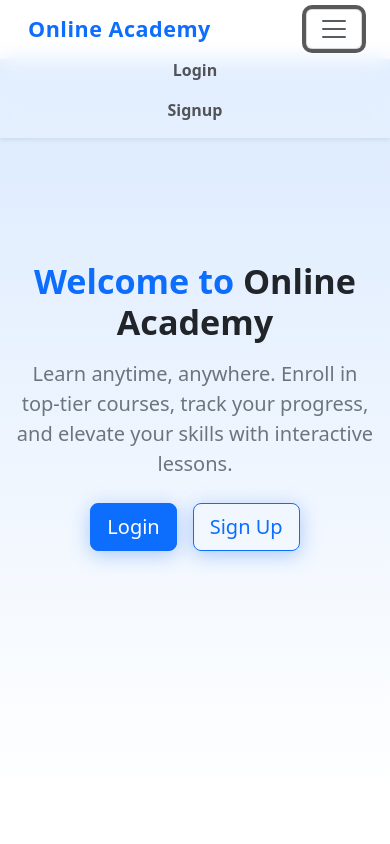
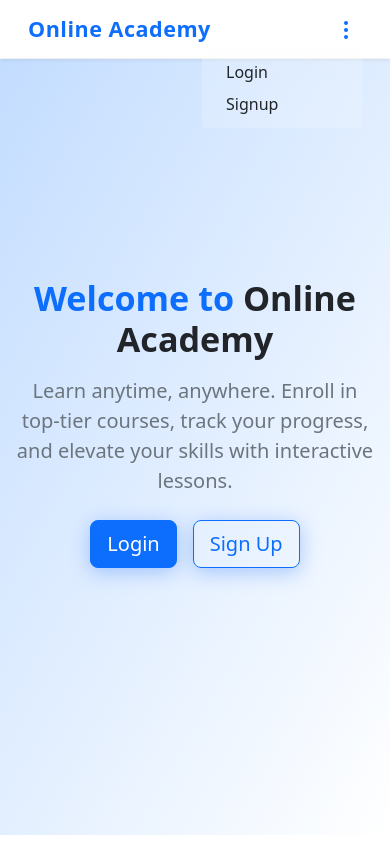
Before and after one commit to MuhammadFD-hub/online-academy, a React (Vite) app in the folder frontend/: page / in a window 390 px wide. Both pictures are taken after a click on the button 334 px from the left and 29 px from the top of the page. Built offline with nearby package versions, Linux system fonts and the light colour scheme.

Commit message:
🖼️ changed header: all links remain in dropdown
- using **state** to manage dropdown visibility
- using **button** to toggle dropdown
-  replaced `☰` hamburger icon with `⋮` kebab icon
- 🧹 added styles for dropdown menu and items

```diff
--- a/frontend/src/components/Header/Header.jsx
+++ b/frontend/src/components/Header/Header.jsx
@@ -1,14 +1,16 @@
 import { Link } from "react-router-dom";
-import { Navbar, Container, Nav, NavDropdown, Image } from "react-bootstrap";
+import { Navbar, Container, Image, Dropdown } from "react-bootstrap";
+import { motion } from "framer-motion";
+import { FiMoreVertical } from "react-icons/fi";
+import styles from "./Header.module.css";
 import useAuth from "../../hooks/useAuth";
-import { motion } from "framer-motion";
-import styles from "./Header.module.css";
+import { useState } from "react";
 
 export default function Header() {
   const { user, logout } = useAuth();
+  const [showMenu, setShowMenu] = useState(false);
 
   return (
-    <>
     <motion.div
       initial={{ opacity: 0, y: -20 }}
       animate={{ opacity: 1, y: 0 }}
@@ -26,20 +28,18 @@ export default function Header() {
           >
             Online Academy
           </Navbar.Brand>
-            <Navbar.Toggle
-              aria-controls="main-navbar"
-              className={`${styles.fluid}`}
-            />
-            <Navbar.Collapse id="main-navbar" className={`${styles.fluid}`}>
-              <Nav className="me-auto">{/* Future links */}</Nav>
 
-              <Nav className="align-items-center">
-                {user ? (
-                  <NavDropdown
+          <Dropdown
             align="end"
-                    id="user-dropdown"
-                    title={
-                      <span className="d-flex align-items-center">
+            className="ms-auto"
+            show={showMenu}
+            onToggle={setShowMenu}
+          >
+            <button
+              className={`btn btn-link px-1 py-1 border-0 ${styles.menuButton}`}
+              onClick={() => setShowMenu(!showMenu)}
+            >
+              {user && (
                 <Image
                   src={user.profilePic || "/default-avatar.png"}
                   roundedCircle
@@ -48,37 +48,73 @@ export default function Header() {
                   className="me-2 border border-secondary-subtle shadow-sm"
                   alt="Profile"
                 />
-                        <span className="fw-semibold">
+              )}
+              <FiMoreVertical size={24} />
+            </button>
+
+            {showMenu && (
+              <Dropdown.Menu className={`border-0 p-2 ${styles.dropdownMenu}`}>
+                <motion.div
+                  initial={{ opacity: 0, y: -10 }}
+                  animate={{ opacity: 1, y: 0 }}
+                  transition={{ duration: 0.2 }}
+                >
+                  {user ? (
+                    <>
+                      <div
+                        className={`px-3 py-1 fw-semibold ${styles.dropdownTitle}`}
+                      >
                         {user.name || "User"}
-                        </span>
-                      </span>
-                    }
+                      </div>
+                      <Dropdown.Divider />
+                      <Dropdown.Item
+                        as={Link}
+                        to="/profile"
+                        className={`${styles.dropdownItem}`}
                       >
-                    <NavDropdown.Item onClick={logout}>Logout</NavDropdown.Item>
-                  </NavDropdown>
+                        Profile
+                      </Dropdown.Item>
+                      {/* <Dropdown.Item
+                          as={Link}
+                          to="/settings"
+                          className={`${styles.dropdownItem}`}
+                        >
+                          Settings
+                        </Dropdown.Item> */}
+                      <Dropdown.Divider />
+                      <Dropdown.Item
+                        as={Link}
+                        to="/login"
+                        onClick={logout}
+                        className={`${styles.dropdownItem}`}
+                      >
+                        Logout
+                      </Dropdown.Item>
+                    </>
                   ) : (
                     <>
-                    <Nav.Link
+                      <Dropdown.Item
                         as={Link}
                         to="/login"
-                      className="fw-semibold hover-underline"
+                        className={`${styles.dropdownItem}`}
                       >
                         Login
-                    </Nav.Link>
-                    <Nav.Link
+                      </Dropdown.Item>
+                      <Dropdown.Item
                         as={Link}
                         to="/signup"
-                      className="fw-semibold hover-underline"
+                        className={`${styles.dropdownItem}`}
                       >
                         Signup
-                    </Nav.Link>
+                      </Dropdown.Item>
                     </>
                   )}
-              </Nav>
-            </Navbar.Collapse>
+                </motion.div>
+              </Dropdown.Menu>
+            )}
+          </Dropdown>
         </Container>
       </Navbar>
     </motion.div>
-    </>
   );
 }
--- a/frontend/src/components/Header/Header.module.css
+++ b/frontend/src/components/Header/Header.module.css
@@ -14,3 +14,24 @@
 .Brand {
   letter-spacing: 0.5px;
 }
+.dropdownItem:hover {
+  background-color: rgba(0, 0, 0, 0.1);
+  border-radius: 10px;
+  transition: 0.3s ease;
+  cursor: pointer;
+}
+.menuButton:hover {
+  background-color: rgba(0, 0, 0, 0.1);
+  border-radius: 20px;
+  transition: 0.3s ease;
+}
+.dropdownTitle:hover {
+  background-color: transparent;
+  cursor: auto;
+}
+.dropdownMenu {
+  backdrop-filter: blur(10px);
+  background-color: rgba(255, 255, 255, 0.2);
+  border-radius: 0.25rem;
+  overflow: hidden;
+}
--- a/frontend/src/components/Layout/Layout.module.css
+++ b/frontend/src/components/Layout/Layout.module.css
@@ -1,16 +1,11 @@
 .dummyHeader {
-  min-height: 88.3px;
+  min-height: 58.5px;
   max-width: 90vw;
 }
 .adjustSidebar {
   margin-left: 60px;
 }
 
-@media screen and (max-width: 992px) {
-  .dummyHeader {
-    min-height: 58.5px;
-  }
-}
 @media screen and (max-width: 562px) {
   .adjustSidebar {
     margin-left: 40px;
--- a/frontend/src/components/Sidebar/Sidebar.module.css
+++ b/frontend/src/components/Sidebar/Sidebar.module.css
@@ -55,12 +55,3 @@
     padding-left: 0.75rem;
   }
 }
-
-@media screen and (min-width: 992px) {
-  .sidebar {
-    top: 88.3px;
-  }
-  .overlay {
-    top: 88.3px;
-  }
-}
--- a/frontend/src/components/pages/Home/Home.module.css
+++ b/frontend/src/components/pages/Home/Home.module.css
@@ -1,8 +1,8 @@
 .homeBg {
-  min-height: 88vh;
+  min-height: 92vh;
   display: flex;
   align-items: center;
-  background: linear-gradient(#dbeafe, #ffffff);
+  background: linear-gradient(120deg, #c3ddff, #ffffff);
   padding: 2rem 0;
 }
 .shadow {
--- a/frontend/src/context/Providers/AuthProvider.jsx
+++ b/frontend/src/context/Providers/AuthProvider.jsx
@@ -72,7 +72,7 @@ const AuthProvider = ({ children }) => {
     localStorage.removeItem("user");
     localStorage.removeItem("currLesson");
     localStorage.removeItem("token");
-    navigate("/");
+    navigate("/login");
   }
 
   function setLocal(token, email) {
```
Lines whose indentation alone changed are shown as unchanged.
